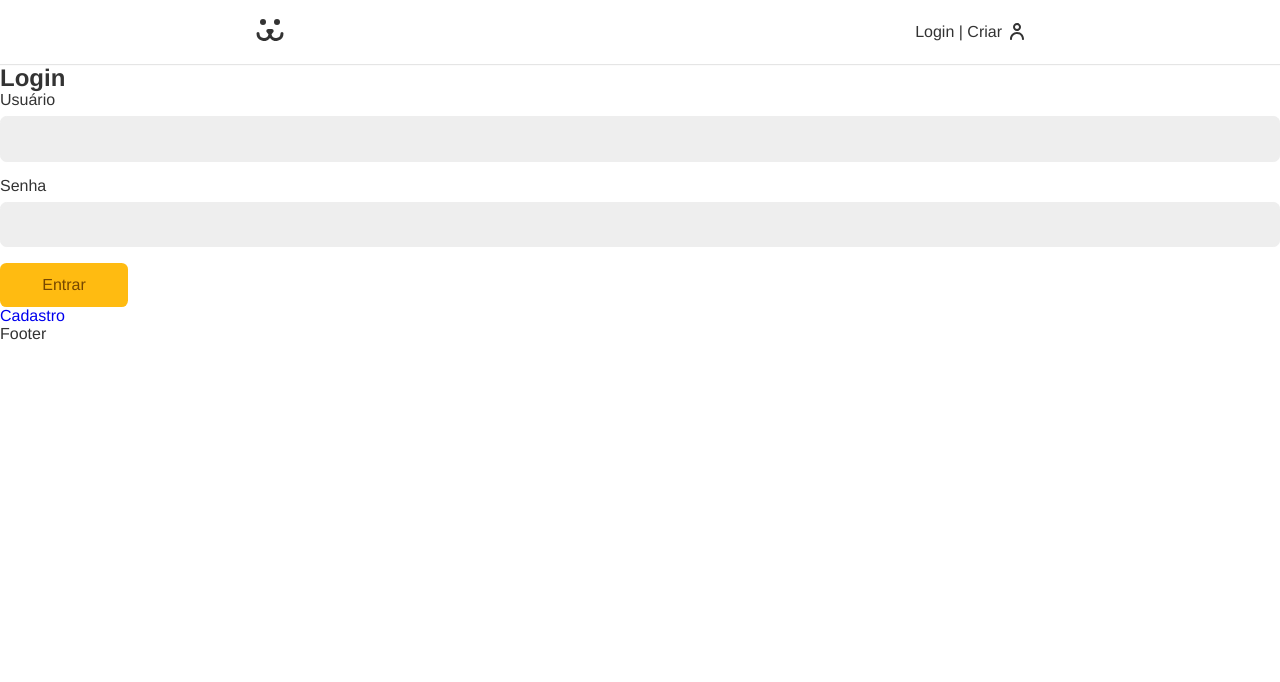
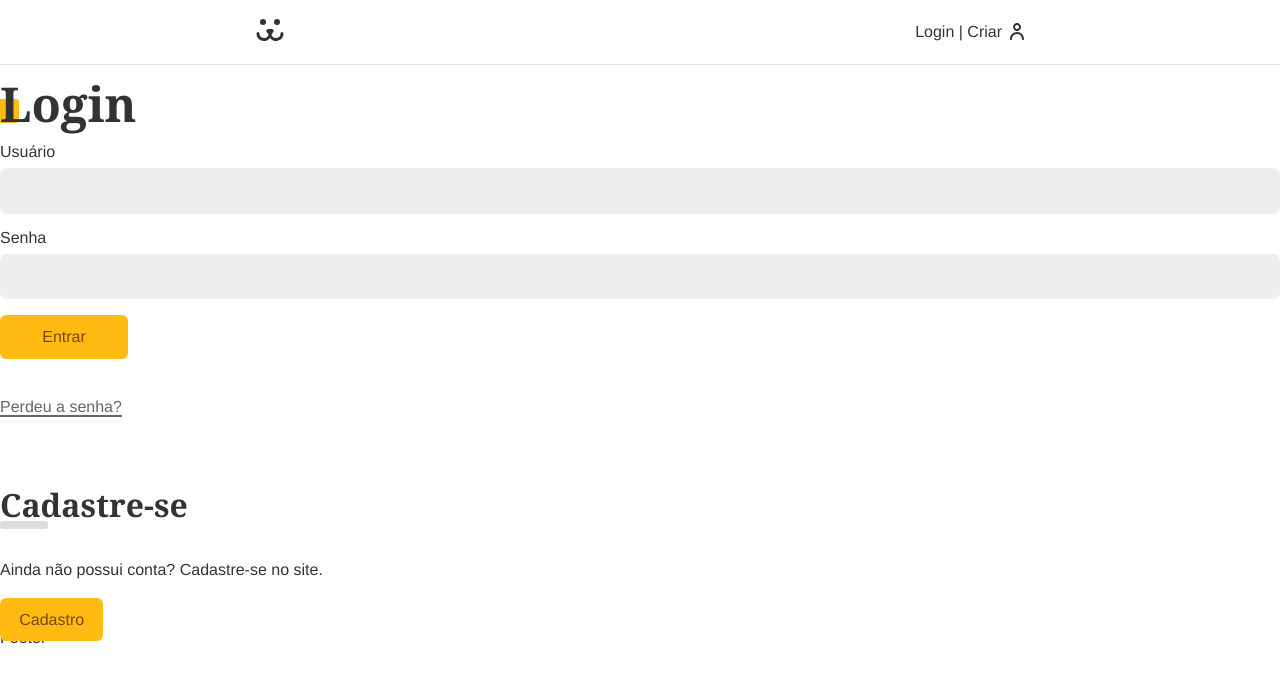
Before and after one commit to VictorDolzan/dogs-final-project, a React (Vite) app: page /login in a window 1280 px wide. Shown: the top 682 px of the page. Built offline with nearby package versions, Linux system fonts and the light colour scheme.

Commit message:
Melhorado o layout de LoginForm.jsx

```diff
--- a/src/App.css
+++ b/src/App.css
@@ -7,7 +7,7 @@ body {
     margin: 0px;
     color: #333333;
     --type-first: Helvetica, Arial, sans-serif;
-    --type-second: 'Spectral', Georgia;
+    --type-second: 'Spectral', georgia;
     font-family: var(--type-first);
 }
 
@@ -35,6 +35,7 @@ button, input {
 
 a {
     text-decoration: none;
+    color: #333333;
 }
 
 .container {
@@ -42,3 +43,38 @@ a {
     padding: 0 1rem;
     margin: 0 auto;
 }
+
+.title {
+    font-family: var(--type-second);
+    line-height: 1;
+    font-size: 3rem;
+    margin: 1rem 0;
+    position: relative;
+    z-index: 1;
+}
+
+.title::after {
+    content: '';
+    display: block;
+    width: 1.5rem;
+    height: 1.5rem;
+    background: #ffbb11;
+    position: absolute;
+    bottom: 5px;
+    left: -5px;
+    border-radius: .2rem;
+    z-index: -1;
+}
+
+.animeLeft{
+    opacity: 0;
+    transform: translateX(-20px);
+    animation: animeLeft 0.8s forwards;
+}
+
+@keyframes animeLeft {
+    to {
+        opacity: 1;
+        transform: initial;
+    }
+}
--- /dev/null
+++ b/src/Components/Helper/Error/Error.jsx
@@ -0,0 +1,11 @@
+import React from 'react';
+
+const Error = ({error}) => {
+
+    if (!error) return null;
+    return (
+        <p style={{ color: '#ff3311', margin: '1rem 0'}}>{error}</p>
+    );
+};
+
+export default Error;
--- a/src/Components/Login/Tabs/LoginForm/LoginForm.jsx
+++ b/src/Components/Login/Tabs/LoginForm/LoginForm.jsx
@@ -4,11 +4,14 @@ import Input from "../../../Forms/Input/Input.jsx";
 import Button from "../../../Forms/Button/Button.jsx";
 import useForm from "../../../../Hooks/useForm.jsx";
 import {UserContext} from "../../../../Context/UserContext.jsx";
+import Error from "../../../Helper/Error/Error.jsx";
+import styles from './LoginForm.module.css';
+import stylesBtn from '../../../Forms/Button/Button.module.css';
 
 const LoginForm = () => {
     const username = useForm();
     const password = useForm();
-    const { userLogin, error, loading } = useContext(UserContext);
+    const {userLogin, error, loading} = useContext(UserContext);
 
     async function handleSubmit(event) {
         event.preventDefault();
@@ -19,9 +22,9 @@ const LoginForm = () => {
     }
 
     return (
-        <section>
-            <h1>Login</h1>
-            <form action="" onSubmit={handleSubmit}>
+        <section className="animeLeft">
+            <h1 className="title">Login</h1>
+            <form onSubmit={handleSubmit} className={styles.form}>
                 <Input label="Usuário" type="text" name="username" {...username} />
                 <Input label="Senha" type="password" name="password" {...password} />
                 {loading ? (
@@ -29,11 +32,14 @@ const LoginForm = () => {
                 ) : (
                     <Button>Entrar</Button>
                 )}
-                {error && (
-                    <p>{error}</p>
-                )}
+                <Error error={error}/>
             </form>
-            <Link to="/login/criar">Cadastro</Link>
+            <Link className={styles.perdeu} to="/login/perdeu">Perdeu a senha?</Link>
+            <div className={styles.cadastro}>
+                <h2 className={styles.subtitle}>Cadastre-se</h2>
+                <p>Ainda não possui conta? Cadastre-se no site.</p>
+                <Link className={stylesBtn.button} to="/login/criar">Cadastro</Link>
+            </div>
         </section>
     );
 };
--- a/src/Components/Login/Tabs/LoginForm/LoginForm.module.css
+++ b/src/Components/Login/Tabs/LoginForm/LoginForm.module.css
@@ -0,0 +1,42 @@
+.form {
+    margin-bottom: 2rem;
+}
+
+.perdeu {
+    display: inline-block;
+    color: #666666;
+    padding: 0.5rem 0;
+    line-height: 1;
+}
+
+.perdeu::after {
+    content: '';
+    height: 2px;
+    width: 100%;
+    background: currentColor;
+    display: block;
+}
+
+.cadastro {
+    margin-top: 4rem;
+}
+
+.cadastro p {
+    margin-top: 2rem;
+    margin-bottom: 2rem;
+}
+
+.subtitle {
+    font-family: var(--type-second);
+    line-height: 1;
+    font-size: 2rem;
+}
+
+.subtitle::after {
+    content: '';
+    display: block;
+    background: #dddddd;
+    height: 0.5rem;
+    width: 3rem;
+    border-radius: 0.2rem;
+}
```
Also changed, not shown: src/Components/Helper/Error/error.module.css (added).
